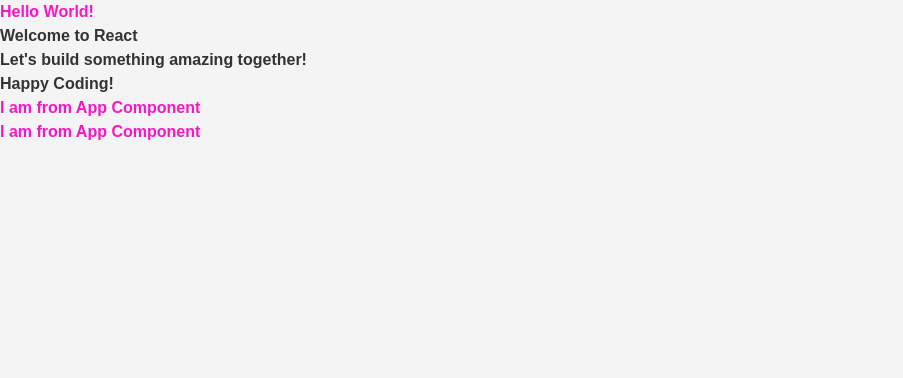
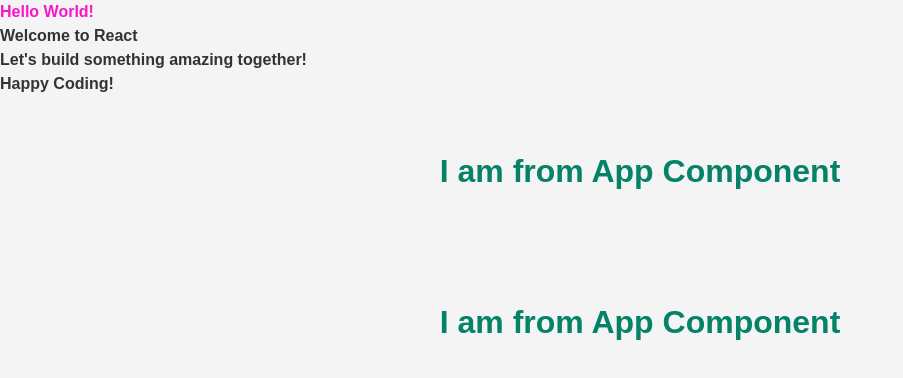
Before and after one commit to miminthikhaff/reactdemoweb, a React (Create React App) app: page / in a window 1280 px wide. Shown: the top 378 px of the page, without its empty margins (0-903 px from the left). Built offline with nearby package versions, Linux system fonts and the light colour scheme.

Commit message:
Update App component to use container and main-title classes for improved styling

```diff
--- a/src/App.js
+++ b/src/App.js
@@ -14,8 +14,8 @@
 
 function App() {
   return (
-    <div className="App">
-      <h1>I am from App Component</h1>
+    <div className="container">
+      <h1 className='main-title'>I am from App Component</h1>
     </div>
   );
 }
```
